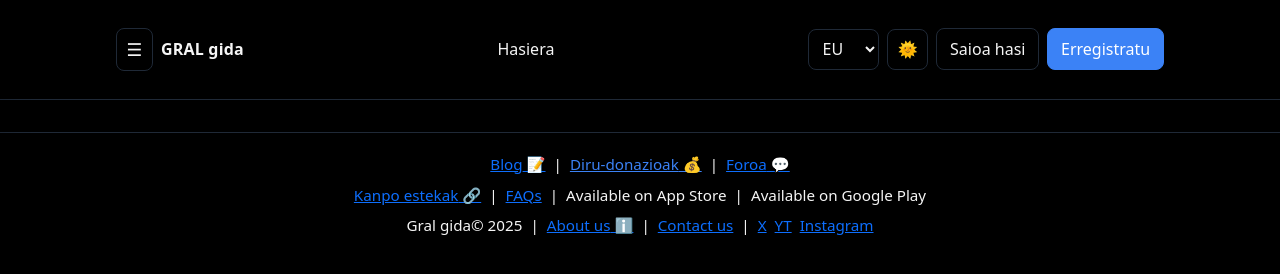
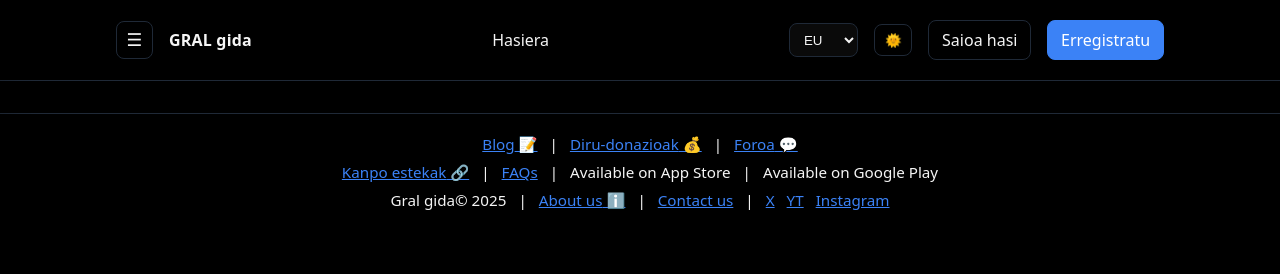
Before and after one commit to Ivangb-626/PKEmobile, a plain HTML site: page index.html in a window 1280 px wide. Both pictures are taken after a click on the button "Tema". Drawn offline with nearby package versions, Linux system fonts and the light colour scheme.

Commit message:
Bug fixes

```diff
--- a/Styles/General.css
+++ b/Styles/General.css
@@ -18,7 +18,9 @@ a { color: inherit; text-decoration: none; }
 .btn.primary { background: var(--primary); color: white; border-color: var(--primary); }
 .btn:hover { filter: brightness(1.05); }
 .icon-btn { border:1px solid var(--border); background: transparent; color: var(--fg); border-radius:.5rem; padding:.45rem .6rem; cursor:pointer; }
-select { background: transparent; color: var(--fg); border:1px solid var(--border); border-radius:.5rem; padding:.45rem .6rem; }
+select { background: var(--bg); color: var(--fg); border:1px solid var(--border); border-radius:.5rem; padding:.45rem .6rem; }
+body.dark select { background: #0a0a0a; color: var(--fg); border-color: var(--border); }
+body.dark select option { background: #0a0a0a; color: var(--fg); }
 /* Mobile menu */
 #menuBtn { display:inline-block; font-size:1.1rem; }
 @media (max-width: 768px) {
--- a/header.html
+++ b/header.html
@@ -3,7 +3,6 @@
     <meta charset="utf-8">
     <meta name="viewport" content="width=device-width, initial-scale=1">
     <title>Hasiera orria</title>
-    <link rel="stylesheet" href="https://cdn.jsdelivr.net/npm/bootstrap@5.3.3/dist/css/bootstrap.min.css">
     <link rel="stylesheet" href="Styles/General.css">
   </head>
 <body>
--- a/index.html
+++ b/index.html
@@ -3,7 +3,6 @@
     <meta charset="utf-8">
     <meta name="viewport" content="width=device-width, initial-scale=1">
     <title>Hasiera orria</title>
-    <link rel="stylesheet" href="https://cdn.jsdelivr.net/npm/bootstrap@5.3.3/dist/css/bootstrap.min.css">
     <link rel="stylesheet" href="Styles/General.css">
   </head>
   <body>
@@ -16,6 +15,5 @@
 
     <div id="footer-root"></div>
     <script src="insertheaderfooter.js"></script>
-    <script src="https://cdn.jsdelivr.net/npm/bootstrap@5.3.3/dist/js/bootstrap.bundle.min.js"></script>
   </body>
  </html>
```
Also changed, not shown: login.html (+0 -1 lines), signup.html (+0 -1 lines).
